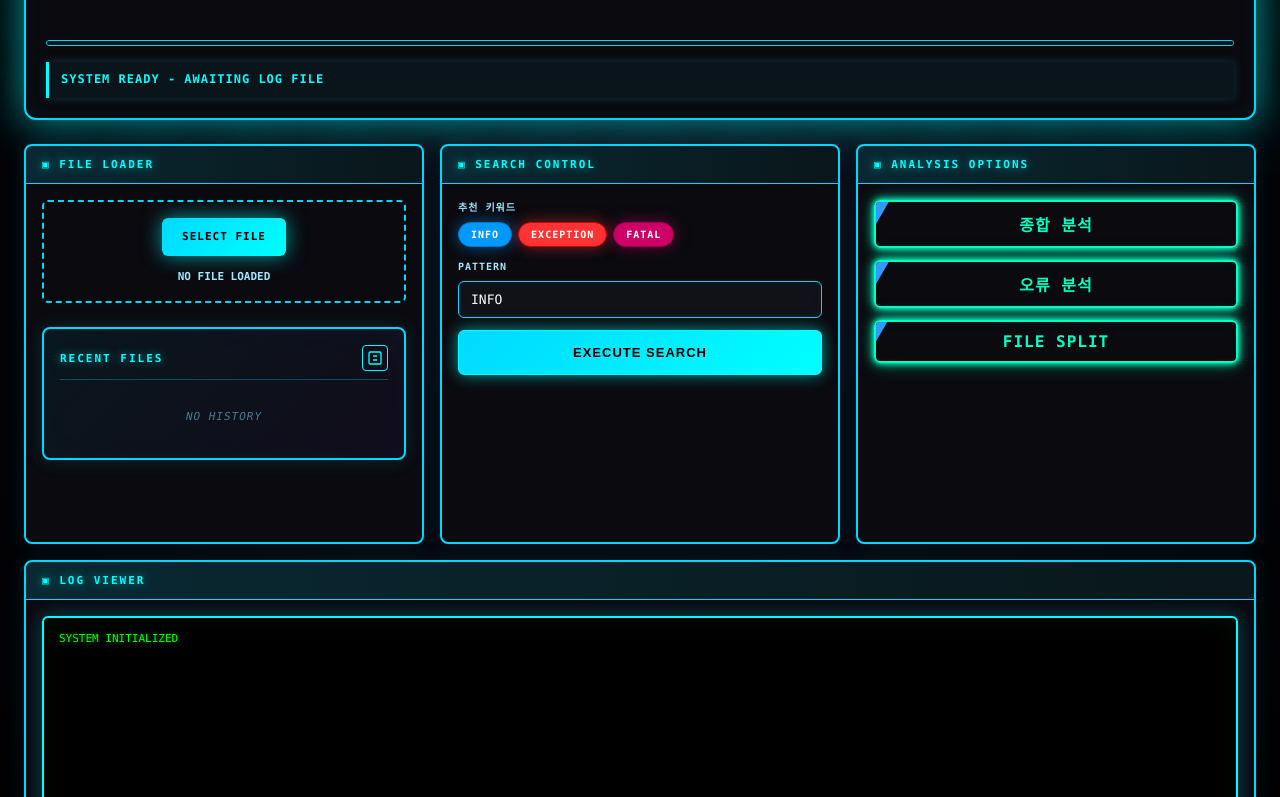
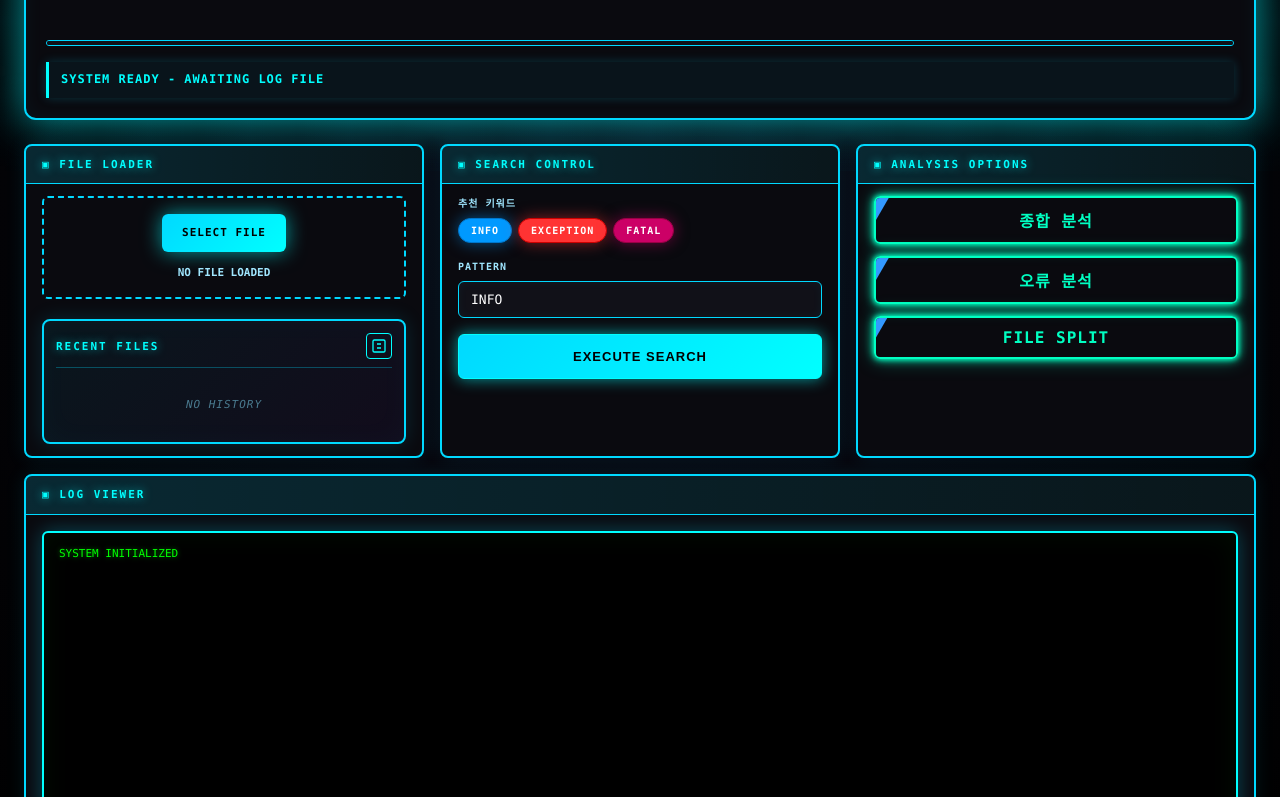
Before and after one commit to milhipym/AIMonitoring, a plain HTML site: page index.html in a window 1280 px wide. Shown: the part 629-1426 px from the top of the page. Drawn offline with nearby package versions, Linux system fonts and the light colour scheme.

Commit message:
feat: 패널 높이 최적화 - 컨텐츠에 맞게 조정
## 🎨 UI 최적화 개선

### 패널 높이 차별화
- **LOG VIEWER만 400px 고정**: 로그 내용 표시를 위한 충분한 공간 확보
- **FILE LOADER, SEARCH CONTROL, ANALYSIS OPTIONS**: 컨텐츠에 맞게 자동 조정
- **height: auto, min-height: fit-content** 적용으로 불필요한 빈 공간 제거

### 레이아웃 개선
- 패널 헤더 flex-shrink: 0으로 고정
- 일반 패널 바디 패딩 12px로 조정 (기존 16px)
- 컨트롤 그룹 간격 최적화 (16px → 0px for last-child)
- 파일 히스토리 여백 축소 (24px → 20px, 16px → 12px)

### 버튼 레이아웃 최적화
- ANALYSIS OPTIONS 버튼들의 간격 조정
- flex-shrink: 0으로 버튼 크기 고정
- 마지막 버튼의 margin-bottom 제거

## 💡 사용자 경험 향상
- 화면 공간 효율적 활용
- 각 패널의 실제 필요 높이만 사용
- 더 컴팩트한 UI로 전체적인 정보 밀도 향상

```diff
--- a/css/contents.css
+++ b/css/contents.css
@@ -177,14 +177,22 @@
     overflow: hidden;
     box-shadow: 0 0 20px rgba(0, 217, 255, 0.1);
     transition: all 0.3s ease;
+    display: flex;
+    flex-direction: column;
+}
+
+.console-panel .panel-body {
+    padding: 16px;
+}
+
+/* LOG VIEWER만 고정 높이 적용 */
+.console-panel.log-viewer-half {
     height: 400px;
     min-height: 400px;
     max-height: 400px;
-    display: flex;
-    flex-direction: column;
-}
-
-.console-panel .panel-body {
+}
+
+.console-panel.log-viewer-half .panel-body {
     flex: 1;
     overflow: hidden;
     display: flex;
@@ -209,18 +217,48 @@
     display: flex;
     justify-content: space-between;
     align-items: center;
-}
-
-.panel-body {
+    flex-shrink: 0;
+}
+
+/* 일반 패널의 바디 패딩 */
+.console-panel:not(.log-viewer-half) .panel-body {
+    padding: 12px 16px;
+}
+
+/* LOG VIEWER 패널의 바디 패딩 (기존 유지) */
+.console-panel.log-viewer-half .panel-body {
     padding: 16px;
 }
 
-/* ANALYSIS OPTIONS 패널 특별 스타일 */
-.console-panel .panel-body .btn {
+/* 개별 패널 최적화 스타일 */
+
+/* FILE LOADER, SEARCH CONTROL, ANALYSIS OPTIONS 패널은 컨텐츠에 맞게 조정 */
+.console-panel:not(.log-viewer-half) {
+    height: auto;
+    min-height: fit-content;
+}
+
+/* ANALYSIS OPTIONS 패널 버튼 스타일 */
+.console-panel .panel-body {
+    display: flex;
+    flex-direction: column;
+}
+
+.console-panel:not(.log-viewer-half) .panel-body .btn {
     margin-bottom: 12px;
-}
-
-.console-panel .panel-body .btn:last-child {
+    flex-shrink: 0;
+}
+
+.console-panel:not(.log-viewer-half) .panel-body .btn:last-child {
+    margin-bottom: 0;
+}
+
+/* 컨트롤 그룹 간격 조정 */
+.console-panel:not(.log-viewer-half) .control-group {
+    margin-bottom: 16px;
+}
+
+.console-panel:not(.log-viewer-half) .control-group:last-child {
     margin-bottom: 0;
 }
 
@@ -281,8 +319,8 @@
 
 /* 파일 히스토리 */
 .file-history {
-    margin-top: 24px;
-    padding: 16px;
+    margin-top: 20px;
+    padding: 12px;
     background: linear-gradient(135deg, rgba(0, 217, 255, 0.06), rgba(138, 43, 226, 0.06));
     border: 2px solid var(--border-primary);
     border-radius: 8px;
```
